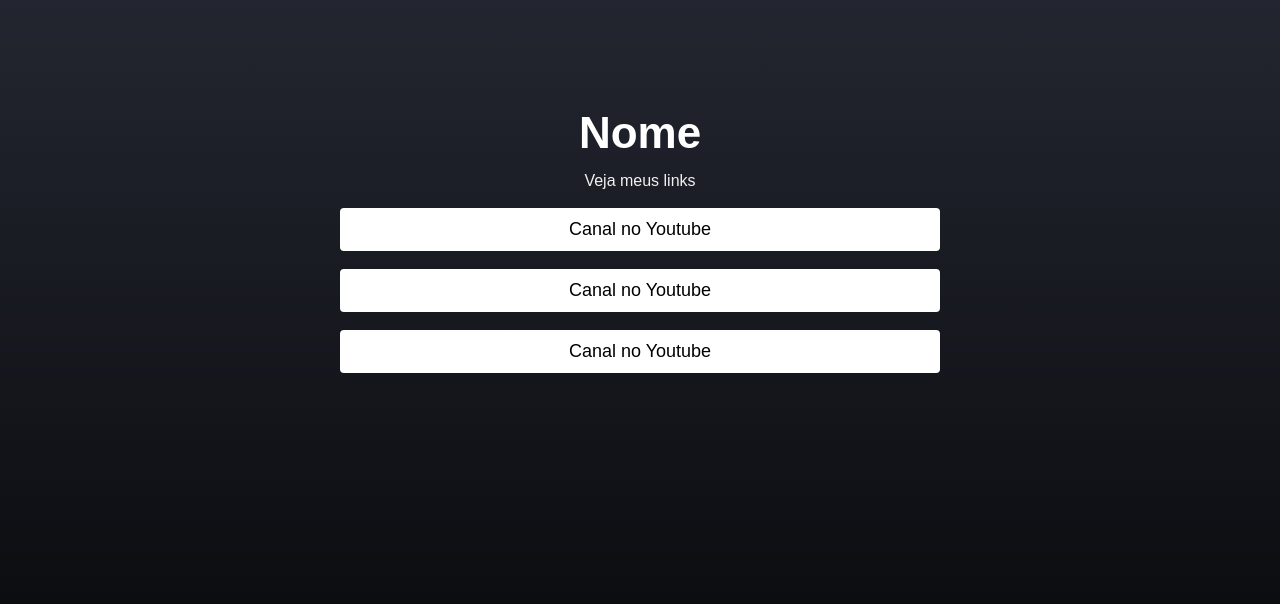
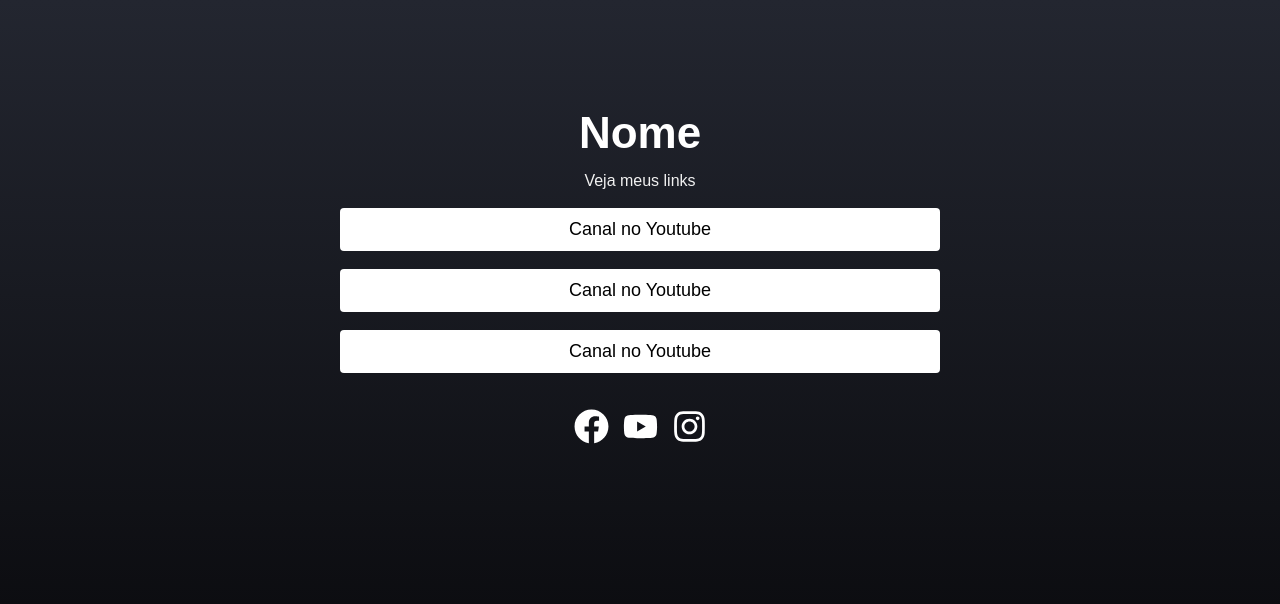
Before and after one commit to RenanRodriguesRecife/GerenciadorLinks_React-NATIVE, a React (Create React App) app in the folder devlink/: page / in a window 1280 px wide. Shown: the top 604 px of the page. Built offline with nearby package versions, Linux system fonts and the light colour scheme.

Commit message:
add icons

```diff
--- a/devlink/package.json
+++ b/devlink/package.json
@@ -8,6 +8,7 @@
     "@testing-library/user-event": "^13.5.0",
     "react": "^18.2.0",
     "react-dom": "^18.2.0",
+    "react-icons": "^4.6.0",
     "react-router-dom": "^6.4.3",
     "react-scripts": "5.0.1",
     "web-vitals": "^2.1.4"
--- /dev/null
+++ b/devlink/src/components/Social/Social.css
@@ -0,0 +1,7 @@
+.social svg{
+    transition: transform 0.4s;
+}
+
+.social svg:hover{
+    transform: scale(1.06);
+}
--- /dev/null
+++ b/devlink/src/components/Social/index.js
@@ -0,0 +1,9 @@
+import './Social.css'
+
+export function Social({ children, url }){
+    return(
+        <a className="social" rel="noopener noreferrer" href={url} target="_blank">
+            {children}
+        </a>
+    )
+}
--- a/devlink/src/pages/Home/home.css
+++ b/devlink/src/pages/Home/home.css
@@ -47,3 +47,10 @@
     line-height: 150%;
     color: #000;
 }
+
+footer{
+    display: flex;
+    justify-content: center;
+    gap: 14px;
+    margin: 18px 0;
+}
--- a/devlink/src/pages/Home/index.js
+++ b/devlink/src/pages/Home/index.js
@@ -1,4 +1,6 @@
 import './home.css'
+import { Social } from '../../components/Social'
+import { FaFacebook, FaInstagram, FaYoutube } from 'react-icons/fa'
 
 export default function Home(){
     return(
@@ -25,6 +27,21 @@
                         <p className="link-text">Canal no Youtube</p>
                     </a>
                 </section>
+
+                <footer>
+                    <Social url="https://facebook.com">
+                        <FaFacebook size={35} color="#FFF"/>
+                    </Social>
+
+                    <Social url="https://youtube.com">
+                        <FaYoutube size={35} color="#FFF"/>
+                    </Social>
+
+                    <Social url="https://instagram.com">
+                        <FaInstagram size={35} color="#FFF"/>
+                    </Social>
+
+                </footer>
             </main>
         </div>
     )
```
Also changed, not shown: 1 other file (tests, documents, lock files or other folders).
